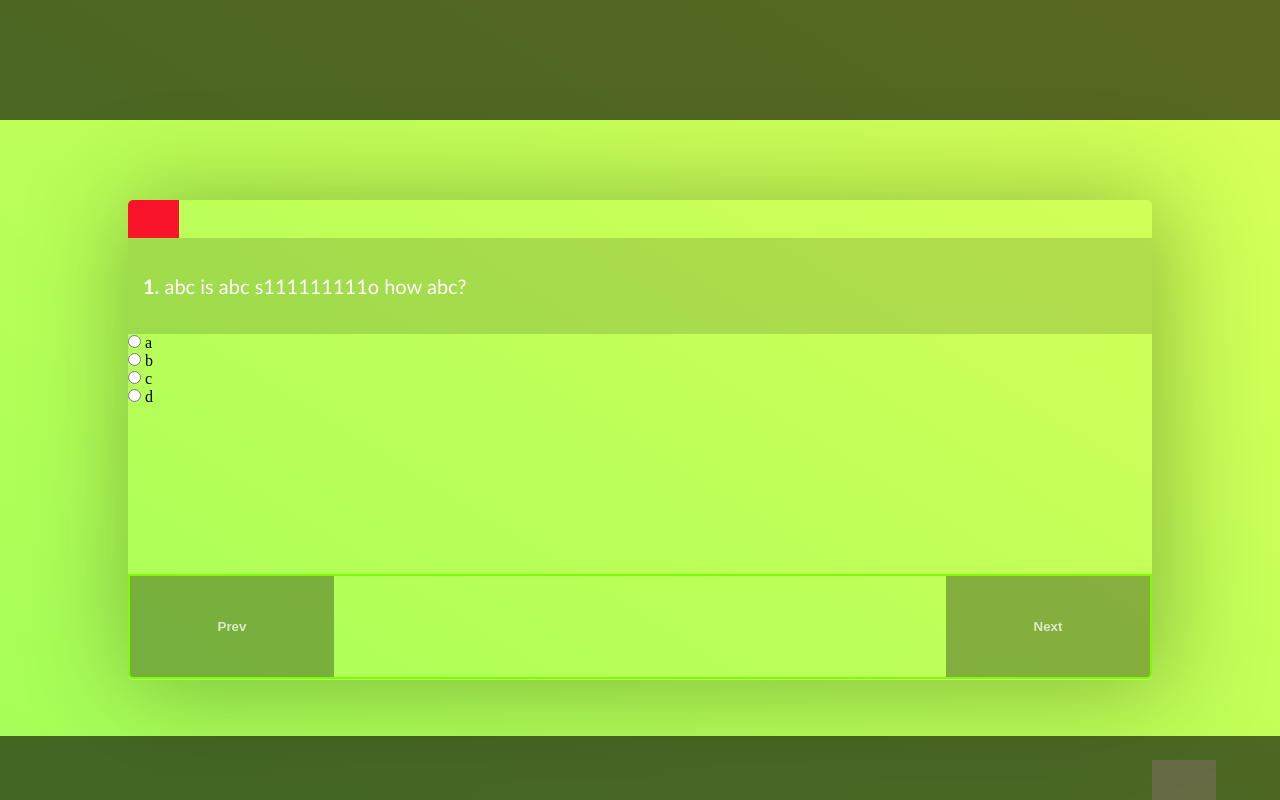
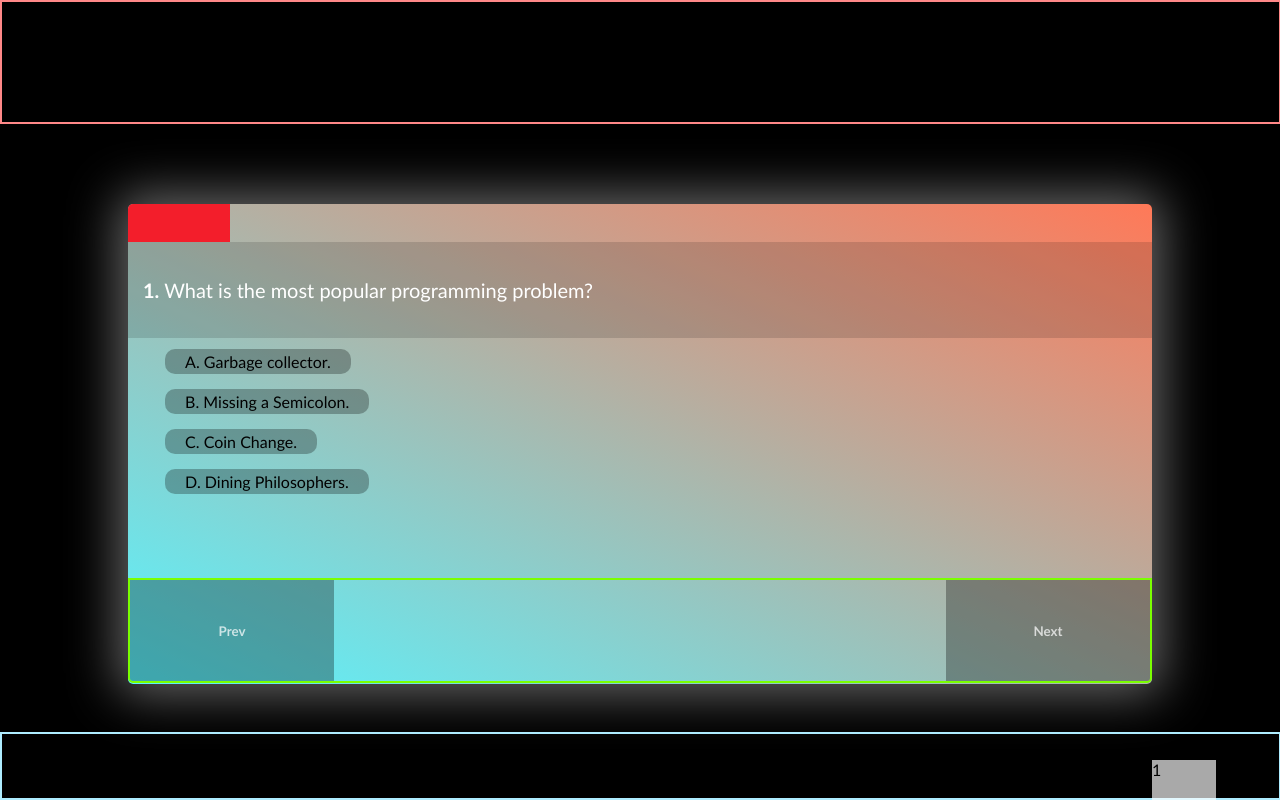
Before and after one commit to yash2879/QuizGame, a plain HTML site: page index.html in a window 1280 px wide. Drawn offline with Linux system fonts and the light colour scheme.

Commit message:
version awesome

```diff
--- a/css/stylesheet.css
+++ b/css/stylesheet.css
@@ -5,30 +5,32 @@
     border: none;
     outline: 0;
     overflow: hidden;
+    font-family:'Trebuchet MS', 'Lucida Sans Unicode', 'Lucida Grande', 'Lucida Sans', Arial, sans-serif;
 }
 
 .main{
     height: 100vh;
-    background-image: linear-gradient(to top right, rgb(163, 255, 88),rgb(219, 255, 88));
+    background-color: rgb(0, 0, 0);
 }
 
 .header{
-    width: 100%;
+    width: 99.8%;
     height: 15vh;
-    background-color: rgba(0, 0, 0, 0.596);
+    border: 2px solid rgb(255, 136, 136);
 }
 
 .question_card{
+    background-image: linear-gradient(to top right, rgb(88, 244, 255),rgb(255, 121, 88));
     height: 60vh;
     margin: 10vh 10vw;
     border-radius: 5px;
-    box-shadow: 5px 5px 100px 5px rgba(22, 49, 6, 0.342);
+    box-shadow: 0px 0px 50px 10px rgba(255, 255, 255, 0.404);
 }
 
 .question_card__progress_bar{
     height: 8%;
     background-color: rgb(226, 168, 43);
-    transition: 1s cubic-bezier(0.25, 0.46, 0.45, 0.94);
+    transition: 2s cubic-bezier(0.25, 0.46, 0.45, 0.94);
 }
 .question_card__question{
     display: flex;
@@ -50,8 +52,31 @@
     align-self: center;
     font-size: 20px;
     padding: 10px 15px;
-    font-family:'Trebuchet MS', 'Lucida Sans Unicode', 'Lucida Grande', 'Lucida Sans', Arial, sans-serif;
     color: rgb(255, 255, 255);
+}
+
+
+.options_form input{
+    opacity: 0;
+    height: 20px;
+    margin: 10px;
+}
+
+.input_label{
+    font-weight: 400;
+    border-radius: 10px;
+    padding: 3px 20px;
+    background-color: rgba(0, 0, 0, 0.274);
+    transition: 0.4s cubic-bezier(0.25, 0.46, 0.45, 0.94);
+}
+
+.input_label:hover{
+    background-color: rgba(0, 0, 0, 0.164);
+    transition: 0.4s cubic-bezier(0.25, 0.46, 0.45, 0.94);
+}
+
+.options_form input:checked ~ .input_label{
+    background-color: rgba(248, 255, 223, 0.87);
 }
 
 button{
@@ -73,9 +98,9 @@ button{
 .footer{
     position: fixed;
     height: 8vh;
-    width: 100vw;
+    width: 99.8%;
     bottom: 0vh;
-    background-color: rgba(0, 0, 0, 0.596)
+    border: 2px solid rgb(174, 236, 255);
 }
 
 
@@ -85,13 +110,14 @@ button{
     right: 5vw;
     height: 5vh;
     width: 5vw;
-    background-color: rgba(238, 130, 238, 0.158);
+    background-color: rgba(255, 255, 255, 0.664);
     transition: 0.3s cubic-bezier(0, 0.5, 0.5, 1);
 }
 
 .info_bar:hover{
-    height: 20vh;
-    width: 20vw;
-    background-color: rgba(0, 0, 0, 0.993);
+    border-radius: 10px 10px 0 0;
+    height: 50vh;
+    width: 60vw;
+    background-color: rgba(0, 0, 0, 0.479);
     transition: 1s cubic-bezier(0,1,0,1);
 }
--- a/index.html
+++ b/index.html
@@ -10,7 +10,7 @@
 <body>
     <div class="main">
         <div class="header">
-
+            Quiz Game!
         </div>
         <div class="question_card">
             <div class="question_card__progress_bar">
@@ -33,7 +33,6 @@
     </div>
     <div class="vanity_items">
         <div class="info_bar">
-
         </div>
     </div>
 </body>
--- a/js/script.js
+++ b/js/script.js
@@ -1,52 +1,49 @@
-var questionCabinet = ["abc is abc s111111111o how abc?",
-                        "xyz xyz xyz so 2222222xyz?",
-                        "xyz xyz xyz s33333333333o xyz?",
-                        "xyz xyz xyz s00000000o xyz?",
-                        "xyz xyzqqqqqqqqqqq xyz so xyz?",
-                        "abc is abc s111111111o how abc?",
-                        "xyz xyz xyz so 2222222xyz?",
-                        "xyz xyz xyz s33333333333o xyz?",
-                        "xyz xyz xyz s00000000o xyz?",
-                        "abc is abc s111111111o how abc?",
-                        "xyz xyz xyz so 2222222xyz?",
-                        "xyz xyz xyz s33333333333o xyz?",
-                        "xyz xyz xyz s00000000o xyz?",
-                        "abc is abc s111111111o how abc?",
-                        "xyz xyz xyz so 2222222xyz?",
-                        "xyz xyz xyz s33333333333o xyz?",
-                        "xyz xyz xyz s00000000o xyz?",
-                        "abc is abc s111111111o how abc?",
-                        "xyz xyz xyz so 2222222xyz?",
-                        "xyz xyz xyz s33333333333o xyz?"];
-var answerCabinet = []
-var optionsCabinet = [["a","b","c","d"],
-                    ["a1","b1","c1","d1"],
-                    ["a2","b2","c2","d2"],
-                    ["a3","b3","c3","d3"],
-                    ["a","b","c","d"],
-                    ["a","b","c","d"],
-                    ["a","b","c","d"],
-                    ["a","b","c","d"],
-                    ["a","b","c","d"],
-                    ["a","b","c","d"],
-                    ["a","b","c","d"],
-                    ["a","b","c","d"],
-                    ["a","b","c","d"],
-                    ["a","b","c","d"],
-                    ["a","b","c","d"],
-                    ["a","b","c","d"],
-                    ["a","b","c","d"],
-                    ["a","b","c","d"],
-                    ["a","b","c","d"],
-                    ["a","b","c","d"],
-                    ["a","b","c","d"]]
+var questionCabinet = ["What is the most popular programming problem?",
+                        "What is the golden rule in programming?",
+                        "How do programmers enjoy life?",
+                        "Can you summarize the life of programmers in four words?",
+                        "Why do programmers keep pressing the F5 button?",
+                        "How programmers open a Jar?",
+                        "As a programmer, where do you see yourself 10 years from now?",
+                        "What are the most expensive programming languages?",
+                        "The only caffè latte drink by JavaScript developers?",
+                        "Can you give me a programming music note?",
+                        ];
+var answerCabinet = ["Missing a Semicolon.",
+                    "If it works, don’t touch it.",
+                    "When they see their codes run without error.",
+                    "Eat. Sleep. Code. Repeat.",
+                    "Because it's refreshing.",
+                    "They use Java.",
+                    "Sitting in front of a computer.",
+                    "Ruby and Perl.",
+                    "Mocha.",
+                    "C#",
+                    ]
+var optionsCabinet = [["Garbage collector.","Missing a Semicolon.","Coin Change.","Dining Philosophers."],
+                    ["Never stop","Small codes only","If it works, don’t touch it.","01010101"],
+                    ["When they see their codes run without error.","At beaches.","On moountains.","In the Matrix."],
+                    ["ctrl + s ctrl + c ctrl + x ctrl + v","0 1 zero one.","code code code code.","Eat. Sleep. Code. Repeat."],
+                    ["F5 is special.","Because it's refreshing.","It enables auto-coding capabilities.","It opens stackoverflow >_<"],
+                    ["By opening the Lid.","Break the jar","They use Java.","Write a code to open it."],
+                    ["CEO of a massive company.","Chilling in the car.","Sitting in front of a computer.","DED"],
+                    ["Java.","HTML.","Python.","Ruby and Perl."],
+                    ["Tea.","Coffee.","Mocha.","Hot Choco."],
+                    ["C#","B major","E#","G minor"]]
 
 var questionNo = 0
 var totalQues = questionCabinet.length;
 
+var clickedOption = null;
+var totalMarksP = 0;
+var marksAddCoefficient = 100/totalQues;
+
+
 const quesCard_ques = document.getElementsByClassName("question_card__question")[0];
 const quesCard_opts = document.getElementsByClassName("question_card__options")[0];
 const quesCard_progressBar = document.getElementsByClassName("question_card__progress_bar")[0];
+
+const infoBar = document.getElementsByClassName("info_bar")[0];
 
 const question = document.createElement("p");
 question.classList.add("question_text");
@@ -54,6 +51,8 @@ question.classList.add("question_text");
 
 const optionsForm = document.createElement("form");
 optionsForm.classList.add("options_form");
+
+const quesNoSpan = document.createElement("span");
 
 // const option = document.createElement("input");
 // option.setAttribute("type", "radio");
@@ -80,7 +79,7 @@ function update() {
 
 
     var progress = ((questionNo+1)/totalQues)*100;
-    console.log(progress)
+    // console.log(progress)
     quesCard_progressBar.style.width = `${progress}%`;
     quesCard_progressBar.style.backgroundColor = `rgb(${255-(progress*1.25)}, ${(progress*2)+10}, 43)`;
 
@@ -99,13 +98,62 @@ function update() {
 
 function setOptions(quesNum) {
     optionsForm.innerHTML = `
-                            <input type="radio" name="opt1" id="opt_a" value="${optionsCabinet[quesNum][0]}">
-                            <label for="opt_a">${optionsCabinet[quesNum][0]}</label><br>
-                            <input type="radio" name="opt2" id="opt_b" value="${optionsCabinet[quesNum][1]}">
-                            <label for="opt_b">${optionsCabinet[quesNum][1]}</label><br>
-                            <input type="radio" name="opt3" id="opt_c" value="${optionsCabinet[quesNum][2]}">
-                            <label for="opt_c">${optionsCabinet[quesNum][2]}</label><br>
-                            <input type="radio" name="opt4" id="opt_d" value="${optionsCabinet[quesNum][3]}">
-                            <label for="opt_d">${optionsCabinet[quesNum][3]}</label>`;
+                        <div>
+                            <input onclick="answerClicked()" type="radio" name="que_${questionNo}" id="opt_a" value="${optionsCabinet[quesNum][0]}">
+                            <label class="input_label" for="opt_a">A. ${optionsCabinet[quesNum][0]}</label><br>
+                        </div>
+                        <div>
+                            <input onclick="answerClicked()" type="radio" name="que_${questionNo}" id="opt_b" value="${optionsCabinet[quesNum][1]}">
+                            <label class="input_label" for="opt_b">B. ${optionsCabinet[quesNum][1]}</label><br>
+                        </div>
+                        <div>
+                            <input onclick="answerClicked()" type="radio" name="que_${questionNo}" id="opt_c" value="${optionsCabinet[quesNum][2]}">
+                            <label class="input_label" for="opt_c">C. ${optionsCabinet[quesNum][2]}</label><br>
+                        </div>
+                        <div>
+                            <input onclick="answerClicked()" type="radio" name="que_${questionNo}" id="opt_d" value="${optionsCabinet[quesNum][3]}">
+                            <label class="input_label" for="opt_d">D. ${optionsCabinet[quesNum][3]}</label>
+                        </div>`;
     quesCard_opts.appendChild(optionsForm);
 }
+
+function answerClicked() {
+    if(document.getElementById("opt_a").checked)
+    {
+        clickedOption = document.getElementById("opt_a").value;
+    }
+    if(document.getElementById("opt_b").checked)
+    {
+        clickedOption = document.getElementById("opt_b").value;
+    }
+    if(document.getElementById("opt_c").checked)
+    {
+        clickedOption = document.getElementById("opt_c").value;
+    }
+    if(document.getElementById("opt_d").checked)
+    {
+        clickedOption = document.getElementById("opt_d").value;
+    }
+    if(checkCorrect())
+    {
+        totalMarksP = marksAddCoefficient+totalMarksP;
+        console.log(totalMarksP);
+    }
+    setTimeout(incQuesNo,1000);
+}
+
+function checkCorrect() {
+    if (clickedOption == answerCabinet[questionNo]) {
+        return true;
+    }
+}
+
+questionCabinet.forEach(function (que) {
+    var i = 1;
+
+    quesNoSpan.innerHTML = `${i}`;
+    i=i+1;
+
+    infoBar.appendChild(quesNoSpan);
+
+})
```
